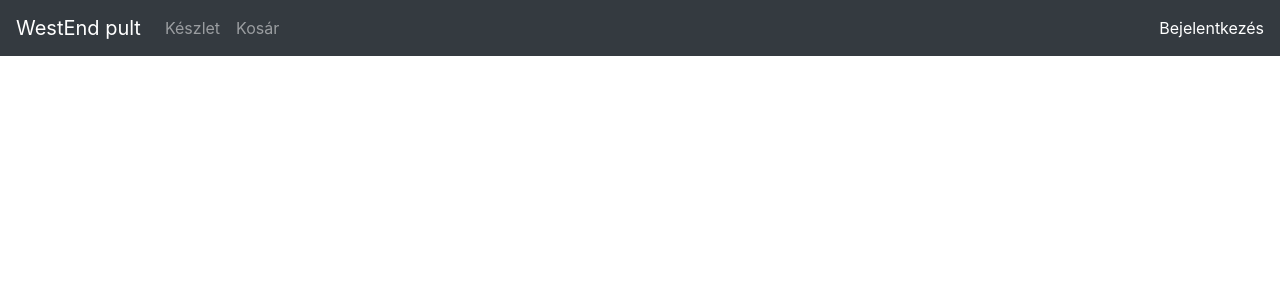
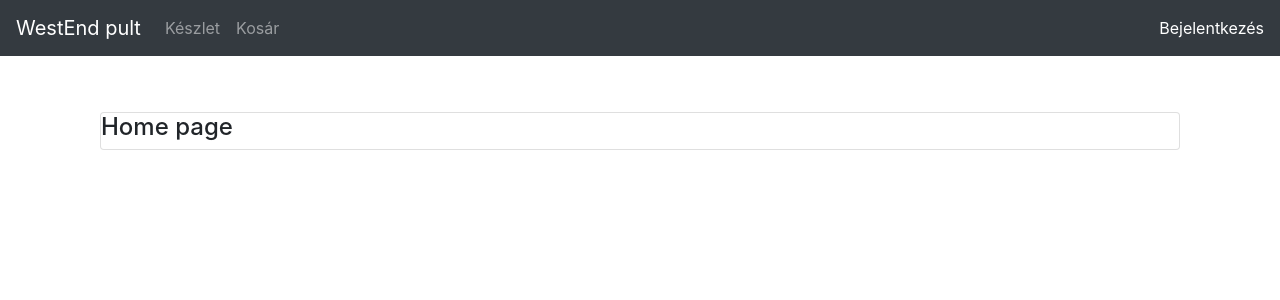
Before and after one commit to bfarkasbence/we-stock-handler-frontend, a React (Create React App) app: page / in a window 1280 px wide. Shown: the top 300 px of the page. Built offline with nearby package versions, Linux system fonts and the light colour scheme.

Commit message:
add home to the app.js, set up as '/' route

```diff
--- a/src/App.js
+++ b/src/App.js
@@ -8,6 +8,7 @@ import ProductsPage from './components/pages/products';
 import AddProductPage from './components/pages/addProduct';
 import CartPage from './components/pages/cart';
 import AttendancePage from './components/pages/attendance';
+import HomePage from './components/pages/home';
 
 function App() {
     return (
@@ -22,6 +23,7 @@ function App() {
                     <Route path="/add-product" component={AddProductPage}/>
                     <Route path="/cart" component={CartPage}/>
                     <Route path="/attendance" component={AttendancePage}/>
+                    <Route path="/" component={HomePage}/>
                 </Switch>
             </BrowserRouter>
             </div>
```
